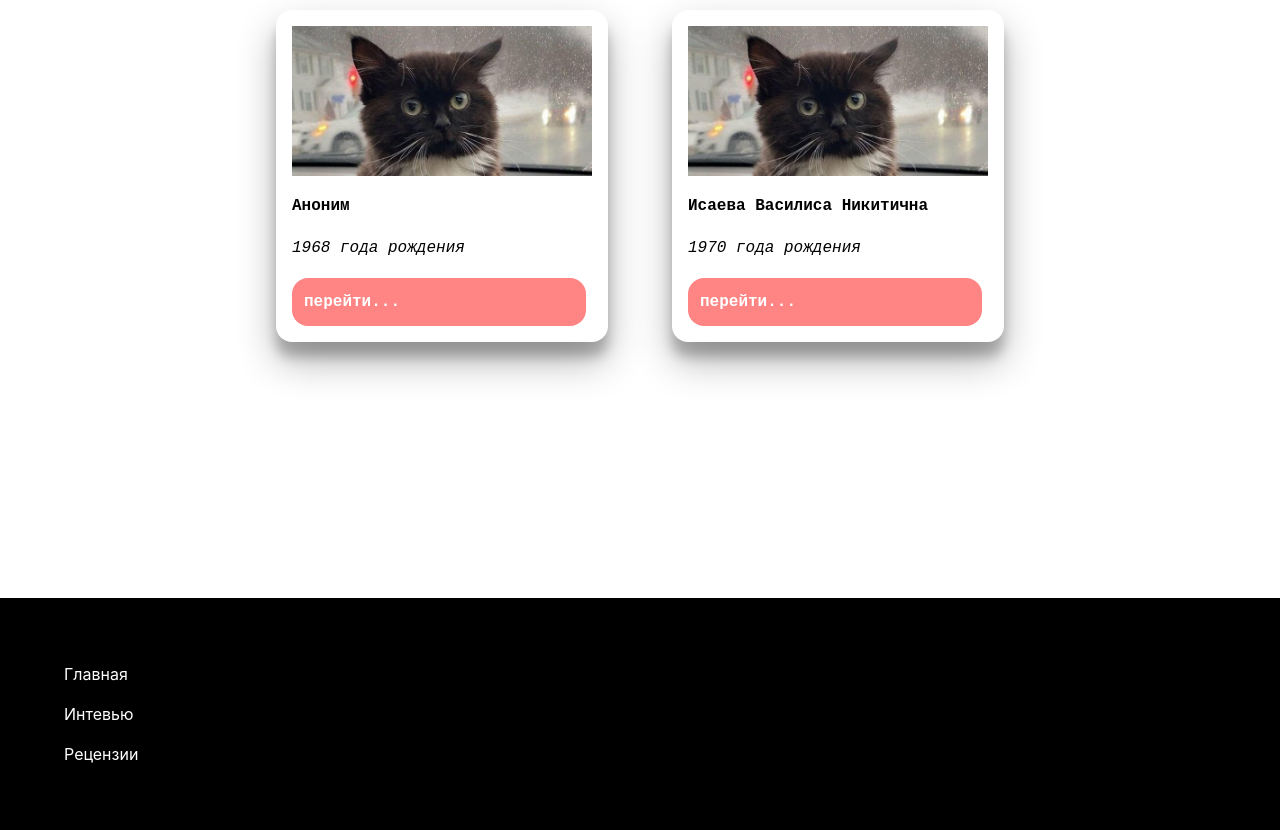
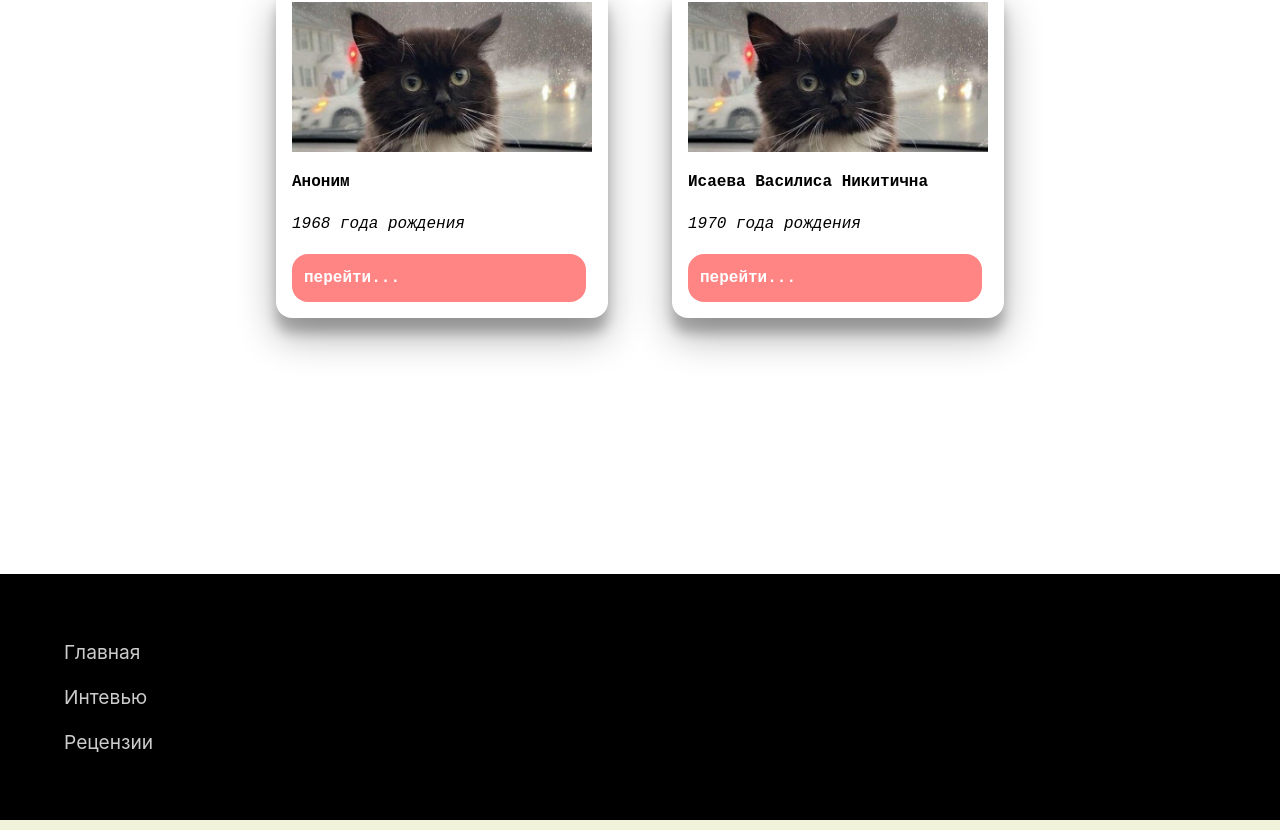
Before and after one commit to PixelQuasar/history-project-70s, a React (Vite) app: page /interview in a window 1280 px wide. Shown: the part 1452-2282 px from the top of the page. Built offline with nearby package versions, Linux system fonts and the light colour scheme; no server answers.

Commit message:
interview list

```diff
--- a/src/components/footer/styles.ts
+++ b/src/components/footer/styles.ts
@@ -17,4 +17,13 @@ export const FooterNavbar = styled.div`
 export const FooterNavbarItem = styled.div`
   cursor: pointer;
   color: #ffffff;
+  transition: 0.3s all;
+  opacity: 0.8;
+  font-size: 1.2em;
+  width: fit-content;
+
+  &:hover {
+    opacity: 1;
+    transform: scale(1.1);
+  }
 `;
--- a/src/components/navbar/navbar.tsx
+++ b/src/components/navbar/navbar.tsx
@@ -6,7 +6,7 @@ export const Navbar = () => {
 
   return (
     <NavbarWrapper>
-      <NavbarItem>
+      <NavbarItem onClick={() => navigate("/")}>
         <LinkLogo /> Главная
       </NavbarItem>
       <NavbarItem>
--- a/src/components/navbar/styles.ts
+++ b/src/components/navbar/styles.ts
@@ -20,7 +20,7 @@ export const NavbarItem = styled.div`
   align-items: center;
   gap: 8px;
   cursor: pointer;
-  transition: 0.2s all;
+  transition: 0.4s all;
   &:hover {
     transform: scale(1.15);
     opacity: 1;
--- a/src/pages/interview/components/interview-list/interview-list.tsx
+++ b/src/pages/interview/components/interview-list/interview-list.tsx
@@ -12,8 +12,10 @@ import {
 import { dialogs } from "../../../../assets/text/interview-dialogs.ts";
 import imageImports from "../../../../assets/image-imports.ts";
 import Navbar from "../../../../components/navbar";
+import { useNavigate } from "react-router-dom";
 
 export const InterviewList = () => {
+  const navigate = useNavigate();
   return (
     <InterviewListWrapper>
       <Navbar />
@@ -21,7 +23,7 @@ export const InterviewList = () => {
         Мы провели исследование и взяли интервью у "последнего поколения СССР".
         Здесь вы можете ознакомиться с записями!
       </InterviewListTitle>
-      x
+
       <BorderLine />
       <InterviewListContainer>
         {dialogs.map((item) => (
@@ -35,7 +37,12 @@ export const InterviewList = () => {
             />
             <BlockTitle> {item.interviewee_name} </BlockTitle>
             <BlockDescription> {item.interviewee_desc} </BlockDescription>
-            <BlockLink> перейти... </BlockLink>
+            <BlockLink
+              onClick={() => navigate("/interview/" + item.interviewee_id)}
+            >
+              {" "}
+              перейти...{" "}
+            </BlockLink>
           </InterviewBlock>
         ))}
       </InterviewListContainer>
```
